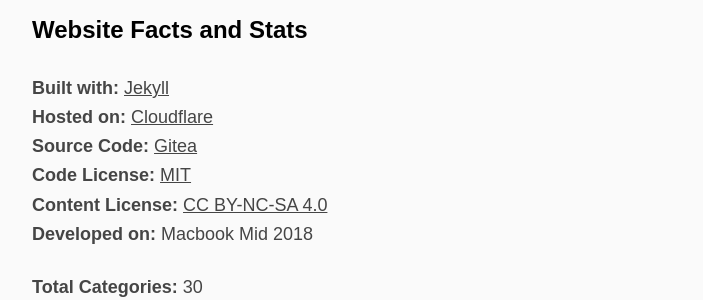
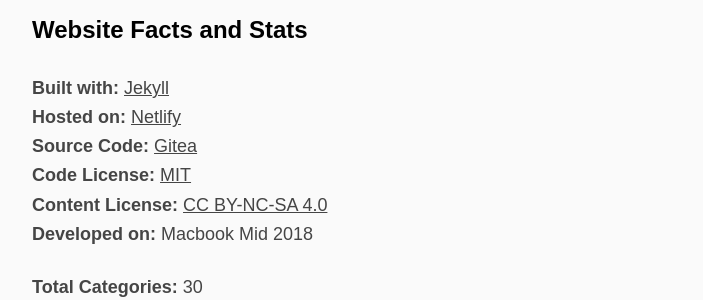
Before and after one commit to a-franca/abf.li, a Jekyll site: the page built from pages/about.md, in a window 1280 px wide. Shown: the part 443-743 px from the top of the page, without its empty margins (288-991 px from the left). Built offline with Jekyll 4.4.1, drawn with Linux system fonts in a browser that asks for light colours.

Commit message:
After some long troubleshooting, I couldn't figure it out why CF wasn't rewriting http to https. Also I see an improvement in performance with netlify (presumably because there's no waf and stuff running in the background). Made some changes to header and updated netlify info on about page.

```diff
--- a/pages/about.md
+++ b/pages/about.md
@@ -13,7 +13,7 @@ I really see that personal spaces like this (simple, accessible and decentralize
 ## Website Facts and Stats
 
 **Built with:** [Jekyll](https://jekyllrb.com){: rel="noopener noreferrer nofollow" target="_blank" }
-**Hosted on:** [Cloudflare](https://pages.cloudflare.com/){: rel="noopener noreferrer nofollow" target="_blank" }
+**Hosted on:** [Netlify](netlify.com){: rel="noopener noreferrer nofollow" target="_blank" }
 **Source Code:** [Gitea]({{ site.source_code }}){: rel="me noopener" target="_blank" }
 **Code License:** [MIT]({{ site.source_code }}/raw/branch/main/LICENSE){: rel="me noopener" target="_blank" }
 **Content License:** [CC BY-NC-SA 4.0](https://creativecommons.org/licenses/by-nc-sa/4.0/){: rel="noopener noreferrer nofollow" target="_blank" }
```
Also changed, not shown: README.md (+2 -0 lines), 1 other file.
